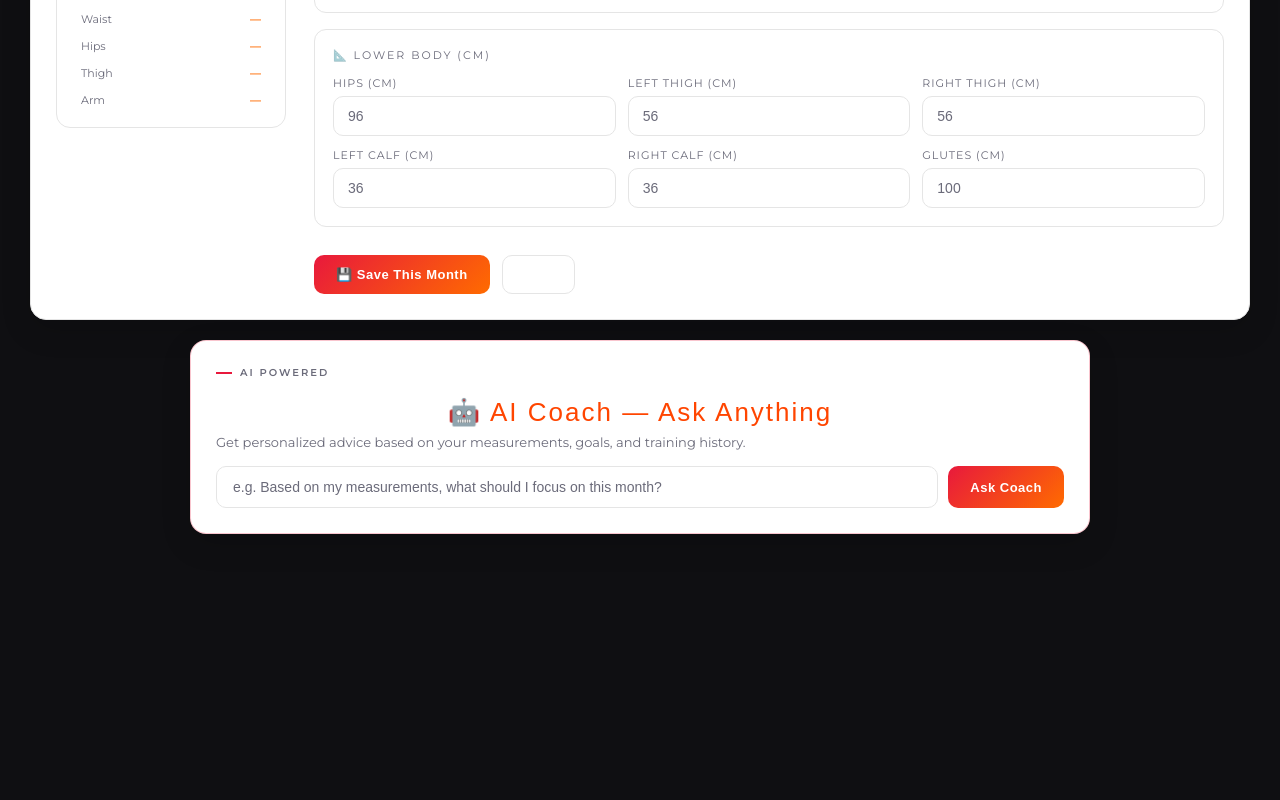
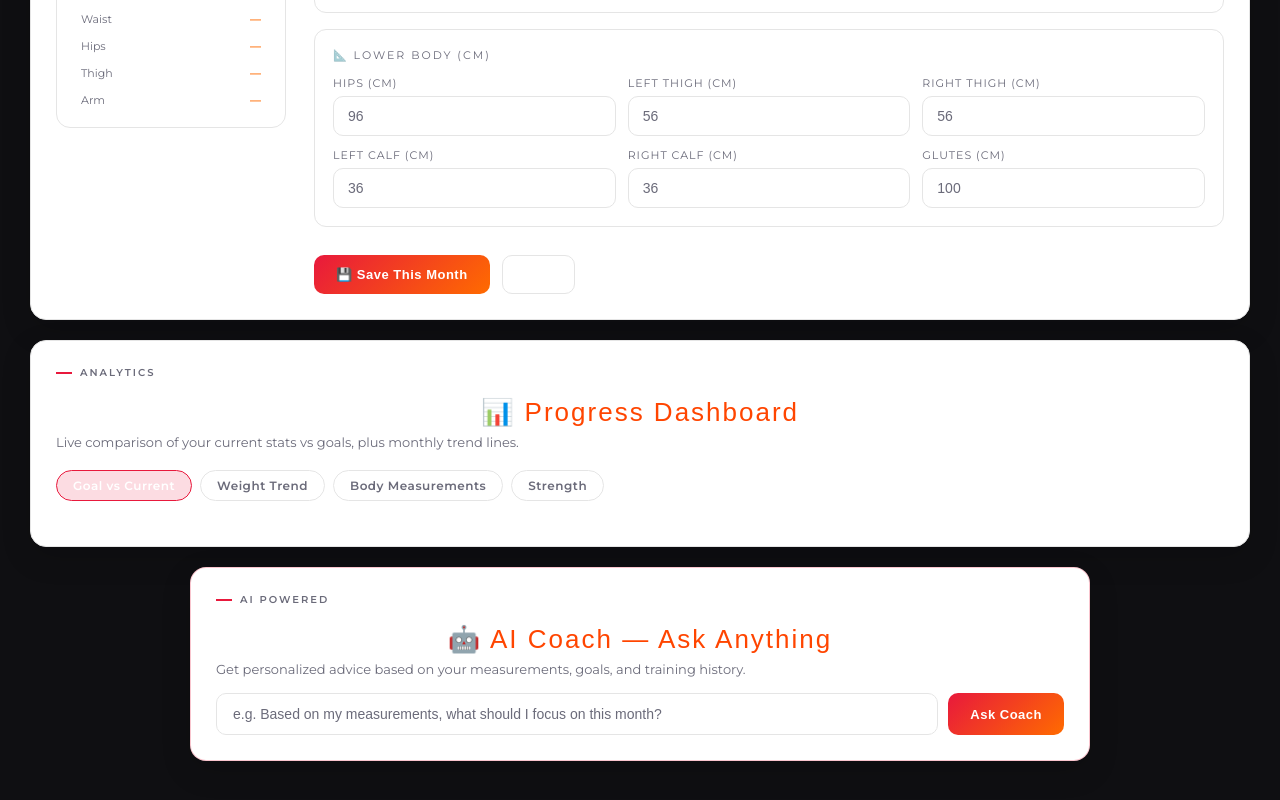
Before and after one commit to Krazekidd/Capstone-Project, a React (Vite) app in the folder client/: page /account in a window 1280 px wide. Shown: the part 1796-2596 px from the top of the page. Before the commit the page ends 2455 px from the top, so only its background shows below. Built offline with nearby package versions, Linux system fonts and the light colour scheme.

Commit message:
updated bar

```diff
--- a/client/package.json
+++ b/client/package.json
@@ -11,6 +11,7 @@
   },
   "dependencies": {
     "axios": "^1.13.5",
+    "chart.js": "^4.5.1",
     "leaflet": "^1.9.4",
     "lucide-react": "^0.575.0",
     "react": "^19.2.0",
--- a/client/src/pages/Account/Account.jsx
+++ b/client/src/pages/Account/Account.jsx
@@ -71,6 +71,12 @@ const Account = () => {
       glutes: "",
     });
   };
+  const [activeChartTab, setActiveChartTab] = useState("compare");
+
+
+
+
+
 
 const [aiQuery, setAiQuery] = useState("");
 const [aiResponse, setAiResponse] = useState("");
@@ -87,10 +93,9 @@ const [aiResponse, setAiResponse] = useState("");
       {/* Banner */}
       <div className="banner">
         <div className="banner-bg"></div>
-        <div className="banner-text">IRONFORGE</div>
         <div className="banner-badge">
           <div className="logo-dot"></div>
-          <div className="logo-text">IRONFORGE</div>
+          <div className="logo-text">GYMPRO</div>
         </div>
         <div className="profile-avatar-wrap">
           <div className="avatar-ring">
@@ -340,6 +345,64 @@ const [aiResponse, setAiResponse] = useState("");
             </div>
           </div>
         </div>
+        {/* ─── PROGRESS CHARTS ─── */}
+
+<div className="card" style={{ marginBottom: "20px" }}>
+  <div className="card-label">Analytics</div>
+  <div className="section-title">📊 Progress Dashboard</div>
+  <p style={{ fontSize: "13px", color: "var(--muted)", marginBottom: "20px" }}>
+    Live comparison of your current stats vs goals, plus monthly trend lines.
+  </p>
+
+  <div className="chart-tabs">
+    <button
+      className={`chart-tab ${activeChartTab === "compare" ? "active" : ""}`}
+      onClick={() => setActiveChartTab("compare")}
+    >
+      Goal vs Current
+    </button>
+    <button
+      className={`chart-tab ${activeChartTab === "weight" ? "active" : ""}`}
+      onClick={() => setActiveChartTab("weight")}
+    >
+      Weight Trend
+    </button>
+    <button
+      className={`chart-tab ${activeChartTab === "body" ? "active" : ""}`}
+      onClick={() => setActiveChartTab("body")}
+    >
+      Body Measurements
+    </button>
+    <button
+      className={`chart-tab ${activeChartTab === "strength" ? "active" : ""}`}
+      onClick={() => setActiveChartTab("strength")}
+    >
+      Strength
+    </button>
+  </div>
+
+  <div className={`chart-panel ${activeChartTab === "compare" ? "show" : ""}`} id="tab-compare">
+    <div className="compare-grid" id="compareGrid"></div>
+  </div>
+  <div className={`chart-panel ${activeChartTab === "weight" ? "show" : ""}`} id="tab-weight">
+    <div className="chart-canvas-wrap">
+      <canvas id="weightChart"></canvas>
+    </div>
+  </div>
+  <div className={`chart-panel ${activeChartTab === "body" ? "show" : ""}`} id="tab-body">
+    <div className="chart-canvas-wrap">
+      <canvas id="bodyChart"></canvas>
+    </div>
+  </div>
+  <div className={`chart-panel ${activeChartTab === "strength" ? "show" : ""}`} id="tab-strength">
+    <div className="chart-canvas-wrap">
+      <canvas id="strengthChart"></canvas>
+    </div>
+  </div>
+</div>
+
+
+
               <div className="grid">
         <div className="card ai-area grid-full">
           <div className="card-label">AI Powered</div>
```
